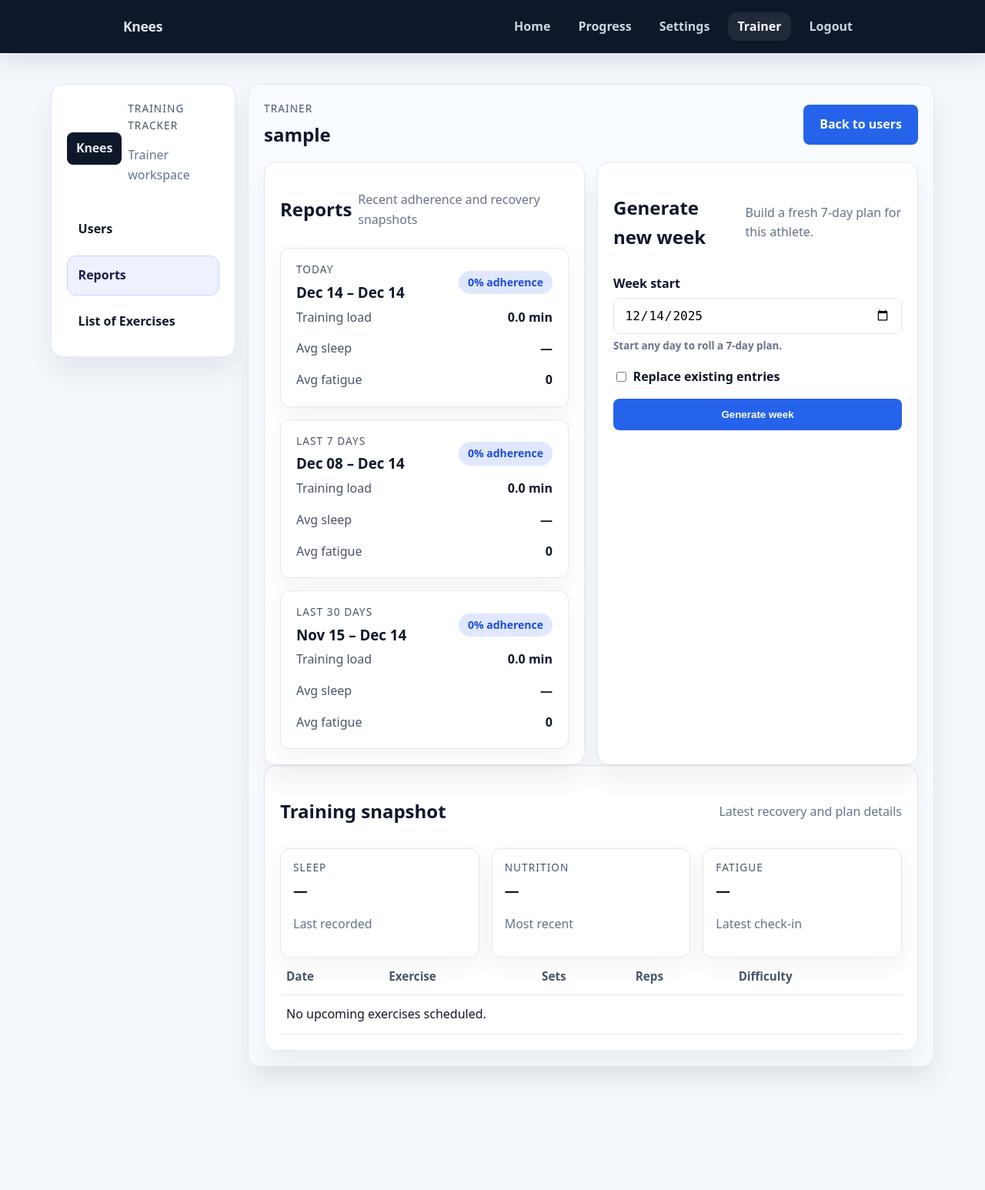
After one commit to h0n24/knees, a Django app: a page that uses templates/base_authenticated.html in a window 1280 px wide. The commit adds this page. Shown: the whole page at 77% size. Run offline with Django 5.2, Linux system fonts and the light colour scheme; the visitor is signed in with stand-in values (Sample User, id 1); data comes from the database, SQL or seed files in the repository; data that the repository does not hold is empty.

Commit message:
Revamp trainer dashboard layout and routes

```diff
--- a/apps/backend/accounts/templatetags/user_groups.py
+++ b/apps/backend/accounts/templatetags/user_groups.py
@@ -8,3 +8,11 @@ def has_group(user, group_name: str) -> bool:
     if not user or not getattr(user, "is_authenticated", False):
         return False
     return user.groups.filter(name=group_name).exists()
+
+
+@register.filter
+def starts_with(value: str, prefix: str) -> bool:
+    try:
+        return str(value).startswith(prefix)
+    except Exception:
+        return False
--- a/apps/backend/pages/urls.py
+++ b/apps/backend/pages/urls.py
@@ -8,6 +8,8 @@ urlpatterns = [
     path("health/progress/", views.health_progress_page, name="health_progress"),
     path("health/settings/", views.health_settings_page, name="health_settings"),
     path("health/exercise/", views.exercise_session_page, name="exercise_session"),
+    path("trainer/exercises/", views.trainer_exercises_page, name="trainer_exercises"),
+    path("trainer/<str:username>/", views.trainer_user_page, name="trainer_user"),
     path("trainer/", views.trainer_page, name="trainer"),
     path("about/", views.about_page, name="about"),
     path("privacy/", views.privacy_page, name="privacy"),
--- a/apps/backend/pages/views.py
+++ b/apps/backend/pages/views.py
@@ -6,7 +6,8 @@ from django.contrib.auth.decorators import user_passes_test
 from django.contrib.auth.models import User
 from django.contrib.auth.decorators import login_required
 from django.db.models import Avg, Sum
-from django.shortcuts import redirect, render
+from django.shortcuts import get_object_or_404, redirect, render
+from django.urls import reverse
 from django.utils import timezone
 
 from apps.backend.accounts.forms import UserSettingsForm
@@ -52,6 +53,82 @@ def _user_is_trainer(user: User) -> bool:
     return user.is_staff or user.groups.filter(name="trainer user").exists()
 
 
+def _trainer_navigation(*, selected: str, active_user: User | None = None) -> dict:
+    default_user = User.objects.order_by("username").first()
+    reports_url = None
+
+    if active_user:
+        reports_url = reverse("trainer_user", args=[active_user.username])
+    elif default_user:
+        reports_url = reverse("trainer_user", args=[default_user.username])
+
+    return {
+        "selected": selected,
+        "reports_url": reports_url,
+    }
+
+
+@login_required
+def trainer_user_page(request, username: str):
+    if not _user_is_trainer(request.user):
+        return redirect("health")
+
+    ensure_training_tables_ready()
+    ensure_library_loaded()
+
+    athlete = get_object_or_404(User, username=username)
+    plan_form = PlanEditorForm(request.POST or None, initial={"user": athlete})
+    plan_form.fields["user"].queryset = User.objects.filter(id=athlete.id)
+    plan_form.fields["user"].widget = plan_form.fields["user"].hidden_widget()
+
+    plan_message = None
+    if request.method == "POST" and plan_form.is_valid():
+        start_date = plan_form.cleaned_data["start_date"]
+        replace_existing = plan_form.cleaned_data["replace_existing"]
+        created = create_weekly_plan_for_user(
+            athlete, start_date=start_date, replace_existing=replace_existing
+        )
+        plan_message = {
+            "user": athlete,
+            "created": len(created),
+            "start_date": start_date,
+            "replace_existing": replace_existing,
+        }
+
+    context = {
+        "title": f"{athlete.username} · Trainer",
+        "headline": athlete.username,
+        "plan_form": plan_form,
+        "plan_message": plan_message,
+        "reports": _trainer_reports(user=athlete),
+        "summary": _trainer_summary_for_user(athlete),
+        "upcoming_plan": _upcoming_plan_for_user(athlete),
+        "trainer_nav": _trainer_navigation(selected="reports", active_user=athlete),
+    }
+
+    return render(request, "pages/trainer_user_detail.html", context)
+
+
+@login_required
+def trainer_exercises_page(request):
+    if not _user_is_trainer(request.user):
+        return redirect("health")
+
+    ensure_training_tables_ready()
+    ensure_library_loaded()
+
+    exercises = Exercise.objects.all()
+
+    context = {
+        "title": "Exercises · Trainer",
+        "headline": "List of Exercises",
+        "exercises": exercises,
+        "trainer_nav": _trainer_navigation(selected="exercises"),
+    }
+
+    return render(request, "pages/trainer_exercises.html", context)
+
+
 @login_required
 def trainer_page(request):
     if not _user_is_trainer(request.user):
@@ -60,34 +137,14 @@ def trainer_page(request):
     ensure_training_tables_ready()
     ensure_library_loaded()
 
-    plan_form = PlanEditorForm(request.POST or None)
-    plan_message = None
-    if request.method == "POST" and plan_form.is_valid():
-        user = plan_form.cleaned_data["user"]
-        start_date = plan_form.cleaned_data["start_date"]
-        replace_existing = plan_form.cleaned_data["replace_existing"]
-        created = create_weekly_plan_for_user(
-            user, start_date=start_date, replace_existing=replace_existing
-        )
-        plan_message = {
-            "user": user,
-            "created": len(created),
-            "start_date": start_date,
-            "replace_existing": replace_existing,
-        }
-        plan_form = PlanEditorForm(initial=plan_form.cleaned_data)
-
     context = {
-        "title": "Trainer console",
-        "description": "View adherence, adjust plans, and keep tabs on fatigue trends.",
-        "reports": _trainer_reports(),
+        "title": "Trainer",
+        "headline": "Users",
         "people": _trainer_people(),
-        "exercise_library": Exercise.objects.all(),
-        "plan_form": plan_form,
-        "plan_message": plan_message,
+        "trainer_nav": _trainer_navigation(selected="users"),
     }
 
-    return render(request, "pages/trainer.html", context)
+    return render(request, "pages/trainer_users.html", context)
 
 
 @login_required
@@ -256,43 +313,40 @@ def health_settings_page(request):
     )
 
 
-def _trainer_reports():
+def _trainer_reports(user: User | None = None):
     today = timezone.localdate()
     return [
-        _report_card("Today", today, today),
-        _report_card("Last 7 days", today - timedelta(days=6), today),
-        _report_card("Last 30 days", today - timedelta(days=29), today),
+        _report_card("Today", today, today, user=user),
+        _report_card("Last 7 days", today - timedelta(days=6), today, user=user),
+        _report_card("Last 30 days", today - timedelta(days=29), today, user=user),
     ]
 
 
-def _report_card(title: str, start_date, end_date):
-    training_seconds = (
-        ExerciseLog.objects.filter(completed_at__date__range=(start_date, end_date))
-        .aggregate(total=Sum("duration_seconds"))
-        .get("total")
-        or 0
+def _report_card(title: str, start_date, end_date, user: User | None = None):
+    exercise_logs = ExerciseLog.objects.filter(
+        completed_at__date__range=(start_date, end_date)
     )
-    planned = DailyExercise.objects.filter(
+    planned_exercises = DailyExercise.objects.filter(
         scheduled_for__range=(start_date, end_date)
-    ).count()
+    )
+    recoveries = RecoveryLog.objects.filter(recorded_for__range=(start_date, end_date))
+    fatigues = FatigueLog.objects.filter(recorded_for__range=(start_date, end_date))
+
+    if user:
+        exercise_logs = exercise_logs.filter(user=user)
+        planned_exercises = planned_exercises.filter(user=user)
+        recoveries = recoveries.filter(user=user)
+        fatigues = fatigues.filter(user=user)
+
+    training_seconds = exercise_logs.aggregate(total=Sum("duration_seconds")).get("total") or 0
+    planned = planned_exercises.count()
     completed = (
-        ExerciseLog.objects.filter(completed_at__date__range=(start_date, end_date))
-        .values("daily_exercise_id")
-        .distinct()
-        .count()
+        exercise_logs.values("daily_exercise_id").distinct().count()
     )
     adherence = round((completed / planned) * 100) if planned else 0
 
-    average_sleep = (
-        RecoveryLog.objects.filter(recorded_for__range=(start_date, end_date))
-        .aggregate(avg=Avg("sleep_duration"))
-        .get("avg")
-    )
-    fatigue_score = (
-        FatigueLog.objects.filter(recorded_for__range=(start_date, end_date))
-        .aggregate(avg=Avg("total_score"))
-        .get("avg")
-    )
+    average_sleep = recoveries.aggregate(avg=Avg("sleep_duration")).get("avg")
+    fatigue_score = fatigues.aggregate(avg=Avg("total_score")).get("avg")
 
     range_label = f"{start_date.strftime('%b %d')} – {end_date.strftime('%b %d')}"
 
@@ -306,12 +360,16 @@ def _report_card(title: str, start_date, end_date):
     }
 
 
-def _trainer_people():
+def _trainer_people(user: User | None = None):
     today = timezone.localdate()
     week_start = today - timedelta(days=6)
+    accounts = User.objects.order_by("username")
+    if user:
+        accounts = accounts.filter(id=user.id)
+
     people = []
 
-    for account in User.objects.order_by("username"):
+    for account in accounts:
         planned = DailyExercise.objects.filter(
             user=account, scheduled_for__range=(week_start, today)
         ).count()
@@ -350,10 +408,40 @@ def _trainer_people():
                     latest_recovery.sleep_duration if latest_recovery else None
                 ),
                 "adherence": adherence,
+                "nutrition": latest_recovery.get_nutrition_display() if latest_recovery else None,
             }
         )
 
     return people
+
+
+def _trainer_summary_for_user(user: User):
+    summary = _trainer_people(user=user)
+    return summary[0] if summary else None
+
+
+def _upcoming_plan_for_user(user: User):
+    today = timezone.localdate()
+    end_date = today + timedelta(days=6)
+    plan = (
+        DailyExercise.objects.filter(user=user, scheduled_for__range=(today, end_date))
+        .select_related("exercise")
+        .order_by("scheduled_for", "order")
+    )
+
+    rows = []
+    for daily in plan:
+        rows.append(
+            {
+                "date": daily.scheduled_for,
+                "name": daily.exercise.name,
+                "sets": daily.sets,
+                "reps": daily.repetitions,
+                "difficulty": daily.exercise.difficulty_range,
+            }
+        )
+
+    return rows
 
 
 def _build_exercise_steps(todays_exercises):
@@ -664,18 +752,3 @@ def exercise_session_page(request):
     }
 
     return render(request, "pages/exercise_session.html", context)
-
-
-@login_required
-def trainer_page(request):
-    if not request.user.groups.filter(name="trainer user").exists():
-        return redirect("health")
-
-    return render(
-        request,
-        "pages/trainer.html",
-        {
-            "title": "Trainer portal",
-            "description": "Oversight tools for monitoring adherence and adjusting plans.",
-        },
-    )
--- a/static/css/base.css
+++ b/static/css/base.css
@@ -70,9 +70,96 @@ body {
 }
 
 .app-main {
-  max-width: 960px;
+  max-width: 1240px;
   margin: 1.5rem auto 4rem;
   padding: 0 1rem 2rem;
+}
+
+.trainer-layout {
+  display: grid;
+  grid-template-columns: 240px 1fr;
+  gap: 1rem;
+  max-width: 1180px;
+  margin: 0 auto 3rem;
+  padding: 1rem;
+}
+
+.trainer-sidebar {
+  background: #fff;
+  border: 1px solid var(--border);
+  border-radius: 1rem;
+  padding: 1.25rem;
+  box-shadow: 0 20px 30px rgba(15, 23, 42, 0.06);
+  display: grid;
+  gap: 1rem;
+  align-self: start;
+}
+
+.trainer-brand {
+  display: grid;
+  grid-template-columns: auto 1fr;
+  gap: 0.5rem;
+  align-items: center;
+}
+
+.trainer-brand__logo {
+  background: #0f172a;
+  color: #e2e8f0;
+  border-radius: 0.5rem;
+  padding: 0.5rem 0.75rem;
+  font-weight: 800;
+  letter-spacing: -0.01em;
+}
+
+.trainer-nav {
+  display: grid;
+  gap: 0.5rem;
+}
+
+.trainer-nav__item {
+  display: flex;
+  align-items: center;
+  gap: 0.5rem;
+  padding: 0.75rem 0.85rem;
+  border-radius: 0.75rem;
+  text-decoration: none;
+  color: #0f172a;
+  font-weight: 700;
+  border: 1px solid transparent;
+}
+
+.trainer-nav__item.is-active {
+  background: #eef2ff;
+  border-color: #c7d2fe;
+  color: #1e1b4b;
+}
+
+.trainer-nav__item.is-disabled {
+  color: #94a3b8;
+  border-color: var(--border);
+}
+
+.trainer-content {
+  background: #f8fbff;
+  border: 1px solid var(--border);
+  border-radius: 1rem;
+  padding: 1.25rem;
+  box-shadow: 0 20px 30px rgba(15, 23, 42, 0.06);
+}
+
+.trainer-page-header {
+  display: flex;
+  align-items: center;
+  justify-content: space-between;
+  margin-bottom: 1rem;
+}
+
+.trainer-headline {
+  margin: 0;
+}
+
+.trainer-panel {
+  background: #fff;
 }
 
 .grid {
@@ -82,6 +169,10 @@ body {
 
 .grid.two-columns {
   grid-template-columns: repeat(auto-fit, minmax(240px, 1fr));
+}
+
+.grid.three-columns {
+  grid-template-columns: repeat(auto-fit, minmax(180px, 1fr));
 }
 
 .panel {
@@ -455,6 +546,15 @@ footer {
   border-bottom: 1px solid var(--border);
 }
 
+.table-title {
+  display: grid;
+  gap: 0.15rem;
+}
+
+.table-title__primary {
+  font-weight: 800;
+}
+
 .data-table th {
   font-size: 0.95rem;
   color: #475569;
@@ -493,6 +593,24 @@ footer {
 .stat-row dd {
   margin: 0;
   font-weight: 800;
+}
+
+.card.small {
+  padding: 0.85rem 1rem;
+}
+
+.card-title {
+  margin: 0;
+}
+
+.trainer-stats {
+  grid-template-columns: repeat(auto-fit, minmax(180px, 1fr));
+}
+
+.link {
+  color: #2563eb;
+  text-decoration: none;
+  font-weight: 700;
 }
 
 .session__actions .button.primary {
--- a/templates/base_authenticated.html
+++ b/templates/base_authenticated.html
@@ -20,7 +20,7 @@
           <a href="{{ progress_url }}" {% if request.path == progress_url %}aria-current="page"{% endif %}>Progress</a>
           <a href="{{ settings_url }}" {% if request.path == settings_url %}aria-current="page"{% endif %}>Settings</a>
           {% if request.user.is_staff or request.user|has_group:"trainer user" %}
-          <a href="{{ trainer_url }}" {% if request.path == trainer_url %}aria-current="page"{% endif %}>Trainer</a>
+          <a href="{{ trainer_url }}" {% if request.path|starts_with:trainer_url %}aria-current="page"{% endif %}>Trainer</a>
           {% endif %}
           <a href="/auth/logout/">Logout</a>
         </nav>
@@ -38,7 +38,7 @@
           <span>Progress</span>
         </a>
         {% if request.user.is_staff or request.user|has_group:"trainer user" %}
-        <a href="{{ trainer_url }}" {% if request.path == trainer_url %}aria-current="page"{% endif %}>
+        <a href="{{ trainer_url }}" {% if request.path|starts_with:trainer_url %}aria-current="page"{% endif %}>
           <span class="mobile-nav__icon">🧭</span>
           <span>Trainer</span>
         </a>
--- /dev/null
+++ b/templates/pages/trainer_base.html
@@ -0,0 +1,41 @@
+{% extends "base_authenticated.html" %}
+
+{% block content %}
+<div class="trainer-layout">
+  <aside class="trainer-sidebar" aria-label="Trainer navigation">
+    <div class="trainer-brand">
+      <div class="trainer-brand__logo">Knees</div>
+      <div class="trainer-brand__copy">
+        <p class="eyebrow">Training Tracker</p>
+        <p class="muted">Trainer workspace</p>
+      </div>
+    </div>
+    <nav class="trainer-nav">
+      <a href="{% url 'trainer' %}" class="trainer-nav__item{% if trainer_nav.selected == 'users' %} is-active{% endif %}">
+        <span>Users</span>
+      </a>
+      {% if trainer_nav.reports_url %}
+      <a href="{{ trainer_nav.reports_url }}" class="trainer-nav__item{% if trainer_nav.selected == 'reports' %} is-active{% endif %}">
+        <span>Reports</span>
+      </a>
+      {% else %}
+      <span class="trainer-nav__item is-disabled">Reports</span>
+      {% endif %}
+      <a href="{% url 'trainer_exercises' %}" class="trainer-nav__item{% if trainer_nav.selected == 'exercises' %} is-active{% endif %}">
+        <span>List of Exercises</span>
+      </a>
+    </nav>
+  </aside>
+  <section class="trainer-content">
+    <div class="trainer-page-header">
+      <div>
+        <p class="eyebrow">Trainer</p>
+        <h1 class="trainer-headline">{{ headline }}</h1>
+        {% if subheadline %}<p class="muted">{{ subheadline }}</p>{% endif %}
+      </div>
+      {% block trainer_header_actions %}{% endblock %}
+    </div>
+    {% block trainer_content %}{% endblock %}
+  </section>
+</div>
+{% endblock %}
--- /dev/null
+++ b/templates/pages/trainer_user_detail.html
@@ -0,0 +1,122 @@
+{% extends "pages/trainer_base.html" %}
+
+{% block trainer_header_actions %}
+<a class="button" href="{% url 'trainer' %}">Back to users</a>
+{% endblock %}
+
+{% block trainer_content %}
+<div class="grid two-columns">
+  <section class="panel trainer-panel">
+    <div class="panel__heading">
+      <h2>Reports</h2>
+      <p class="hero__subdued">Recent adherence and recovery snapshots</p>
+    </div>
+    <div class="grid two-columns">
+      {% for report in reports %}
+      <div class="card report-card">
+        <div class="card__header">
+          <div>
+            <p class="eyebrow">{{ report.title }}</p>
+            <h3 class="card-title">{{ report.range }}</h3>
+          </div>
+          <span class="pill">{{ report.adherence }}% adherence</span>
+        </div>
+        <dl class="stat-list">
+          <div class="stat-row">
+            <dt>Training load</dt>
+            <dd>{{ report.training_minutes }} min</dd>
+          </div>
+          <div class="stat-row">
+            <dt>Avg sleep</dt>
+            <dd>{% if report.average_sleep %}{{ report.average_sleep }} hrs{% else %}—{% endif %}</dd>
+          </div>
+          <div class="stat-row">
+            <dt>Avg fatigue</dt>
+            <dd>{{ report.average_fatigue }}</dd>
+          </div>
+        </dl>
+      </div>
+      {% endfor %}
+    </div>
+  </section>
+
+  <section class="panel trainer-panel">
+    <div class="panel__heading">
+      <h2>Generate new week</h2>
+      <p class="hero__subdued">Build a fresh 7-day plan for this athlete.</p>
+    </div>
+
+    {% if plan_message %}
+    <div class="notice is-success">
+      Updated {{ plan_message.user.username }} starting {{ plan_message.start_date }} with
+      {{ plan_message.created }} scheduled exercises{% if plan_message.replace_existing %}
+      (replaced existing entries){% endif %}.
+    </div>
+    {% endif %}
+
+    <form method="post" class="form-grid">
+      {% csrf_token %}
+      {{ plan_form.user }}
+      <label>{{ plan_form.start_date.label }}{{ plan_form.start_date }}<small class="muted">Start any day to roll a 7-day plan.</small></label>
+      <label class="full-width checkbox-row">{{ plan_form.replace_existing }} {{ plan_form.replace_existing.label }}</label>
+      {% if plan_form.errors %}
+        <div class="form-errors">{{ plan_form.errors }}</div>
+      {% endif %}
+      <button type="submit" class="button">Generate week</button>
+    </form>
+  </section>
+</div>
+
+<section class="panel trainer-panel">
+  <div class="panel__heading">
+    <h2>Training snapshot</h2>
+    <p class="hero__subdued">Latest recovery and plan details</p>
+  </div>
+  {% if summary %}
+  <div class="grid three-columns trainer-stats">
+    <div class="card small">
+      <p class="eyebrow">Sleep</p>
+      <h3 class="card-title">{% if summary.sleep_hours %}{{ summary.sleep_hours }} hrs{% else %}—{% endif %}</h3>
+      <p class="muted">Last recorded</p>
+    </div>
+    <div class="card small">
+      <p class="eyebrow">Nutrition</p>
+      <h3 class="card-title">{% if summary.nutrition %}{{ summary.nutrition }}{% else %}—{% endif %}</h3>
+      <p class="muted">Most recent</p>
+    </div>
+    <div class="card small">
+      <p class="eyebrow">Fatigue</p>
+      <h3 class="card-title">{% if summary.fatigue %}{{ summary.fatigue }} / 50{% else %}—{% endif %}</h3>
+      <p class="muted">Latest check-in</p>
+    </div>
+  </div>
+  {% endif %}
+
+  <div class="table-wrapper">
+    <table class="data-table">
+      <thead>
+        <tr>
+          <th>Date</th>
+          <th>Exercise</th>
+          <th>Sets</th>
+          <th>Reps</th>
+          <th>Difficulty</th>
+        </tr>
+      </thead>
+      <tbody>
+        {% for row in upcoming_plan %}
+        <tr>
+          <td>{{ row.date }}</td>
+          <td>{{ row.name }}</td>
+          <td>{% if row.sets %}{{ row.sets }}{% else %}—{% endif %}</td>
+          <td>{% if row.reps %}{{ row.reps }}{% else %}—{% endif %}</td>
+          <td>{{ row.difficulty }}</td>
+        </tr>
+        {% empty %}
+        <tr><td colspan="5">No upcoming exercises scheduled.</td></tr>
+        {% endfor %}
+      </tbody>
+    </table>
+  </div>
+</section>
+{% endblock %}
```
Also changed, not shown: apps/backend/pages/tests/test_access.py (+1 -1 lines), templates/pages/trainer_exercises.html (added, +37 -0 lines), templates/pages/trainer_users.html (added, +45 -0 lines).
